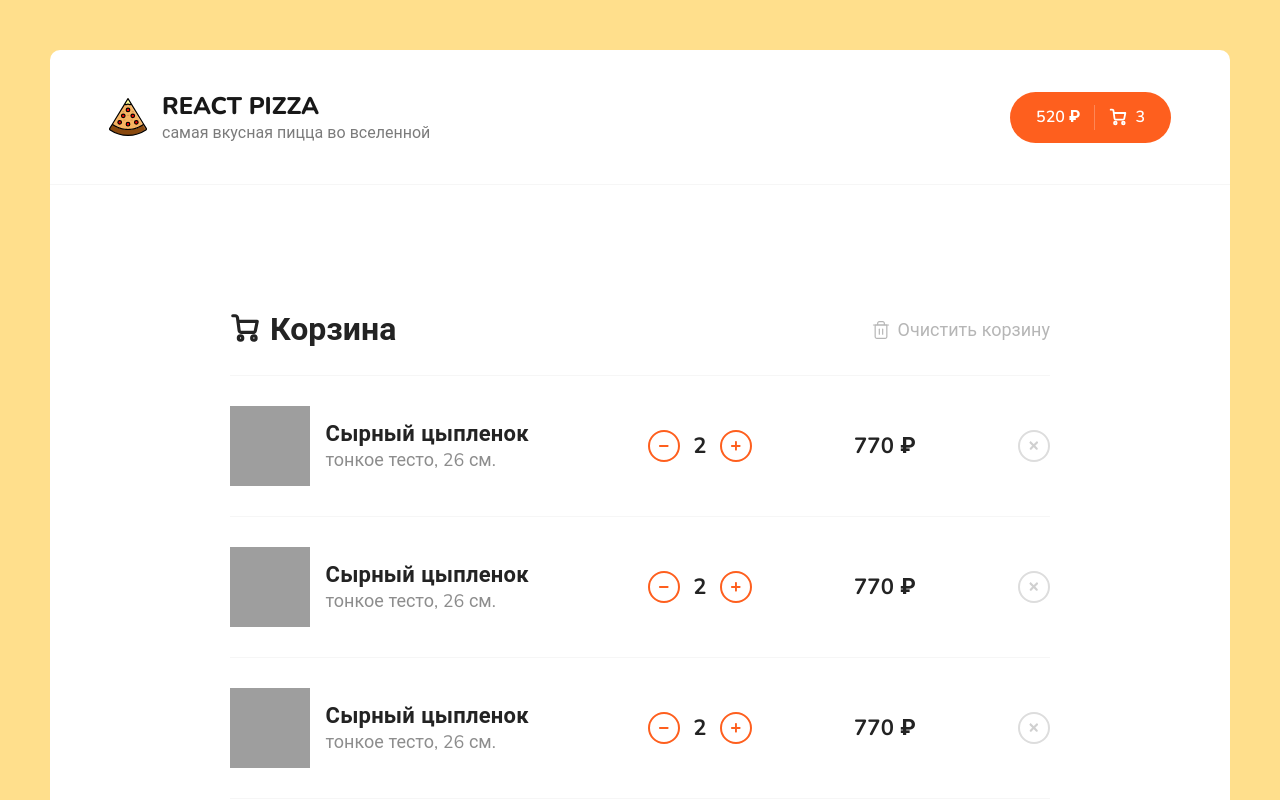
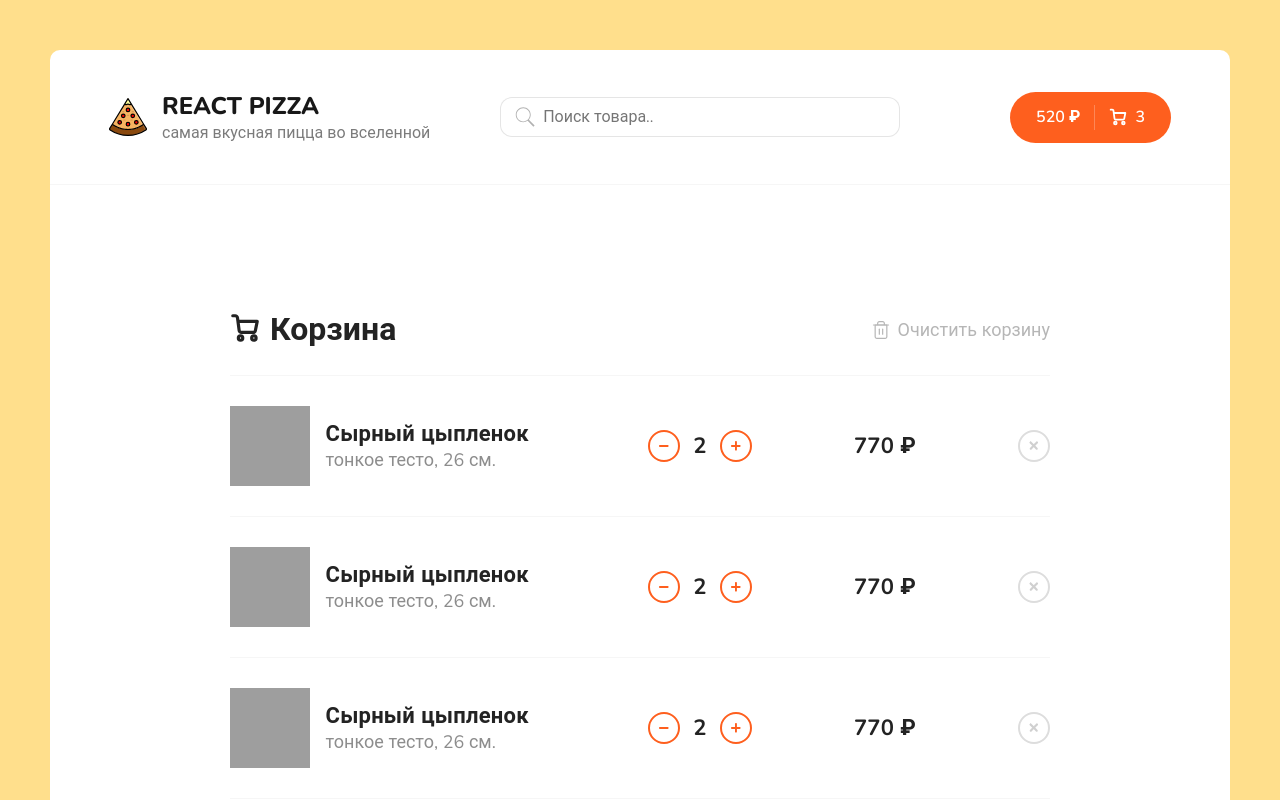
Before and after one commit to SlavaNekrish/FD3-Nekrish, a React (Create React App) app in the folder react-ishop/: page /cart in a window 1280 px wide. Shown: the top 800 px of the page. Built offline with nearby package versions, Linux system fonts and the light colour scheme; grey boxes are pictures that could not be loaded.

Commit message:
Search & Context added

```diff
--- a/react-ishop/package.json
+++ b/react-ishop/package.json
@@ -9,6 +9,7 @@
     "react": "^18.2.0",
     "react-content-loader": "^6.2.1",
     "react-dom": "^18.2.0",
+    "react-paginate": "^8.1.5",
     "react-router-dom": "^6.10.0",
     "react-scripts": "5.0.1",
     "sass": "^1.60.0",
--- a/react-ishop/src/App.js
+++ b/react-ishop/src/App.js
@@ -8,9 +8,14 @@ import Home from './pages/Home';
 import Cart from './pages/Cart';
 import NotFound from './pages/NotFound';
 
+export const SearchContext = React.createContext();
+
 function App() {
+  const [searchValue, setsearchValue] = useState('');
+
   return (
     <div className="wrapper">
+      <SearchContext.Provider value={{ searchValue, setsearchValue }}>
         <Header />
         <div className="content">
           <Routes>
@@ -19,6 +24,7 @@ function App() {
             <Route path="*" element={<NotFound />} />
           </Routes>
         </div>
+      </SearchContext.Provider>
     </div>
   );
 }
--- a/react-ishop/src/components/Header.jsx
+++ b/react-ishop/src/components/Header.jsx
@@ -1,5 +1,6 @@
 import logoSvg from '../assets/img/pizza-logo.svg';
 import { Link } from 'react-router-dom';
+import Search from './Search';
 
 function Header() {
   return (
@@ -14,6 +15,7 @@ function Header() {
             </div>
           </div>
         </Link>
+        <Search />
         <div className="header__cart">
           <Link to="/cart" className="button button--cart">
             <span>520 ₽</span>
--- /dev/null
+++ b/react-ishop/src/components/Pagination/Pagination.module.scss
@@ -0,0 +1,34 @@
+@import '../../scss/variables';
+
+.root {
+  li {
+    display: inline-block;
+
+    a {
+      text-align: center;
+      width: 45px;
+      line-height: 42px;
+      height: 45px;
+      border: 1px solid $orange;
+      border-radius: 30px;
+      margin-right: 10px;
+      cursor: pointer;
+      display: inline-block;
+      color: $orange;
+
+      &:hover {
+        background-color: $orange;
+        color: white;
+      }
+    }
+  }
+
+  :global {
+    .selected {
+      a {
+        background-color: $orange;
+        color: #fff;
+      }
+    }
+  }
+}
--- /dev/null
+++ b/react-ishop/src/components/Pagination/index.jsx
@@ -0,0 +1,22 @@
+import React from 'react';
+
+import ReactPaginate from 'react-paginate';
+
+import styles from './Pagination.module.scss';
+
+const Pagination = ({ onChangePage }) => {
+  return (
+    <ReactPaginate
+      className={styles.root}
+      breakLabel="..."
+      nextLabel=">"
+      previousLabel="<"
+      onPageChange={(event) => onChangePage(event.selected + 1)}
+      pageRangeDisplayed={4}
+      pageCount={3}
+      renderOnZeroPageCount={null}
+    />
+  );
+};
+
+export default Pagination;
--- /dev/null
+++ b/react-ishop/src/components/Search/Search.module.scss
@@ -0,0 +1,39 @@
+.root {
+  position: relative;
+  left: -20px;
+}
+.input {
+  border: 1px solid rgba(0, 0, 0, 0.1);
+  padding: 8px 20px;
+  width: 400px;
+  border-radius: 12px;
+  font-size: 16px;
+  padding-left: 42px;
+
+  &:focus {
+    border: 1px solid rgba(0, 0, 0, 0.3);
+  }
+}
+
+.icon {
+  width: 22px;
+  height: 22px;
+  opacity: 0.3;
+  position: absolute;
+  left: 14px;
+  top: 9px;
+}
+
+.clearIcon {
+  width: 18px;
+  height: 18px;
+  opacity: 0.3;
+  position: absolute;
+  right: 15px;
+  top: 11px;
+  cursor: pointer;
+
+  &:hover {
+    opacity: 0.8;
+  }
+}
--- /dev/null
+++ b/react-ishop/src/components/Search/index.jsx
@@ -0,0 +1,41 @@
+import React from 'react';
+
+import styles from './Search.module.scss';
+import { SearchContext } from '../../App';
+
+const Search = () => {
+  const { searchValue, setsearchValue } = React.useContext(SearchContext);
+  return (
+    <div className={styles.root}>
+      <svg
+        className={styles.icon}
+        width="10"
+        height="10"
+        viewBox="0 0 10 10"
+        fill="none"
+        xmlns="http://www.w3.org/2000/svg">
+        <path
+          d="M4.1998 0.600006C2.32402 0.600006 0.799805 2.12422 0.799805 4.00001C0.799805 5.87579 2.32402 7.40001 4.1998 7.40001C4.94199 7.40001 5.62793 7.16094 6.1873 6.75626L8.81855 9.38126L9.38105 8.81876L6.78105 6.21251C7.29199 5.61719 7.5998 4.84454 7.5998 4.00001C7.5998 2.12422 6.07559 0.600006 4.1998 0.600006ZM4.1998 1.00001C5.85918 1.00001 7.1998 2.34063 7.1998 4.00001C7.1998 5.65938 5.85918 7.00001 4.1998 7.00001C2.54043 7.00001 1.1998 5.65938 1.1998 4.00001C1.1998 2.34063 2.54043 1.00001 4.1998 1.00001Z"
+          fill="black"
+        />
+      </svg>
+      <input
+        value={searchValue}
+        onChange={(event) => setsearchValue(event.target.value)}
+        className={styles.input}
+        placeholder="Поиск товара.."
+      />
+      {searchValue && (
+        <svg
+          onClick={() => setsearchValue('')}
+          className={styles.clearIcon}
+          viewBox="0 0 20 20"
+          xmlns="http://www.w3.org/2000/svg">
+          <path d="M10 8.586L2.929 1.515 1.515 2.929 8.586 10l-7.071 7.071 1.414 1.414L10 11.414l7.071 7.071 1.414-1.414L11.414 10l7.071-7.071-1.414-1.414L10 8.586z" />
+        </svg>
+      )}
+    </div>
+  );
+};
+
+export default Search;
--- a/react-ishop/src/pages/Home.jsx
+++ b/react-ishop/src/pages/Home.jsx
@@ -4,11 +4,16 @@ import Categories from '../components/Categories';
 import Sort from '../components/Sort';
 import PizzaBlock from '../components/PizzaBlock';
 import Skeleton from '../components/PizzaBlock/Skeleton';
+import Pagination from '../components/Pagination';
+import { SearchContext } from '../App';
 
 const Home = () => {
+  const { searchValue } = React.useContext(SearchContext);
+
   const [items, setItems] = useState([]);
   const [isLoading, setLoading] = useState(true);
   const [categoryId, setCategoryId] = useState(0);
+  const [currentPage, setcurrentPage] = useState(1);
   const [sortType, setsortType] = useState({
     name: 'популярности DESC',
     code: 0,
@@ -21,9 +26,10 @@ const Home = () => {
     const sortBy = sortType.sortProp.replace('-', '');
     const order = sortType.sortProp.includes('-') ? 'asc' : 'desc';
     const category = categoryId > 0 ? `category=${categoryId}` : '';
+    const search = searchValue ? `&search=${searchValue}` : '';
 
     fetch(
-      `https://64295fee5a40b82da4d189a9.mockapi.io/items?${category}&sortBy=${sortBy}&order=${order}`,
+      `https://64295fee5a40b82da4d189a9.mockapi.io/items?page=${currentPage}&limit=4&${category}&sortBy=${sortBy}&order=${order}${search}`,
     )
       .then((res) => res.json())
       .then((arr) => {
@@ -31,7 +37,15 @@ const Home = () => {
         setLoading(false);
         window.scrollTo(0, 0);
       });
-  }, [categoryId, sortType]);
+  }, [categoryId, sortType, searchValue, currentPage]);
+
+  const pizzas = items.map((el) => (
+    <React.Fragment key={el.id}>
+      <PizzaBlock {...el} />
+    </React.Fragment>
+  ));
+
+  const skeletons = [...new Array(6)].map((_, index) => <Skeleton key={index} />);
 
   return (
     <div className="container">
@@ -41,15 +55,8 @@ const Home = () => {
         <Sort value={sortType} onChangeSort={(id) => setsortType(id)} />
       </div>
       <h2 className="content__title">Все пиццы</h2>
-      <div className="content__items">
-        {isLoading
-          ? [...new Array(6)].map((_, index) => <Skeleton key={index} />)
-          : items.map((el) => (
-              <React.Fragment key={el.id}>
-                <PizzaBlock {...el} />
-              </React.Fragment>
-            ))}
-      </div>
+      <div className="content__items">{isLoading ? skeletons : pizzas}</div>
+      <Pagination onChangePage={(number) => setcurrentPage(number)} />
     </div>
   );
 };
--- a/react-ishop/src/scss/app.scss
+++ b/react-ishop/src/scss/app.scss
@@ -36,7 +36,7 @@ body {
   &__items {
     display: grid;
     grid-template-columns: repeat(4, 1fr);
-    grid-template-rows: repeat(2, 1fr);
+    grid-template-rows: repeat(1, 1fr);
     grid-column-gap: 11px;
 
     @media (max-width: 1400px) {
```
Also changed, not shown: 1 other file (tests, documents, lock files or other folders). Lines whose indentation alone changed are shown as unchanged.
